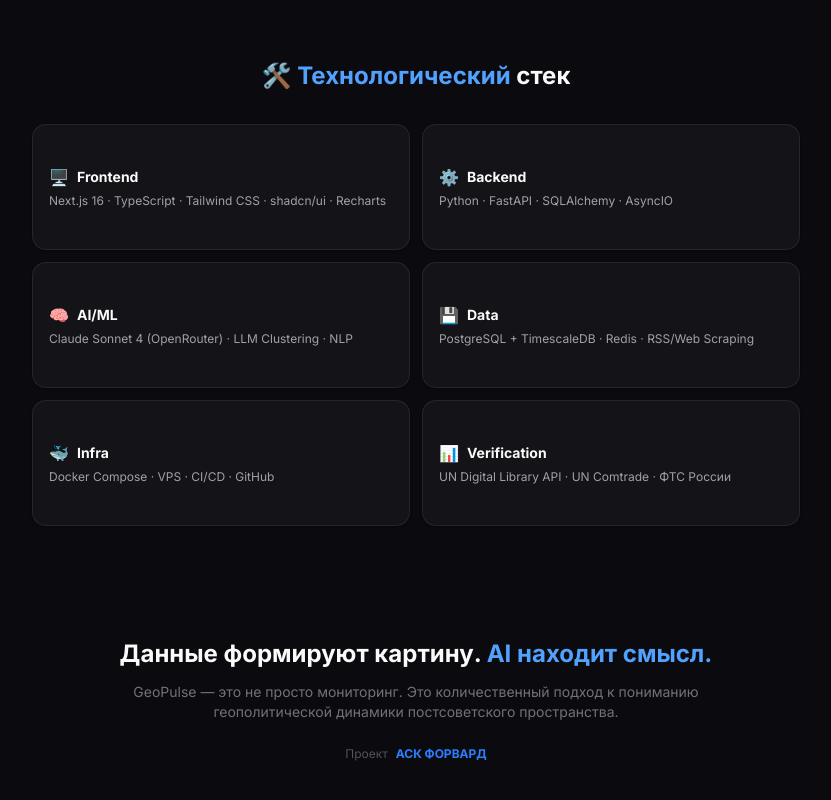
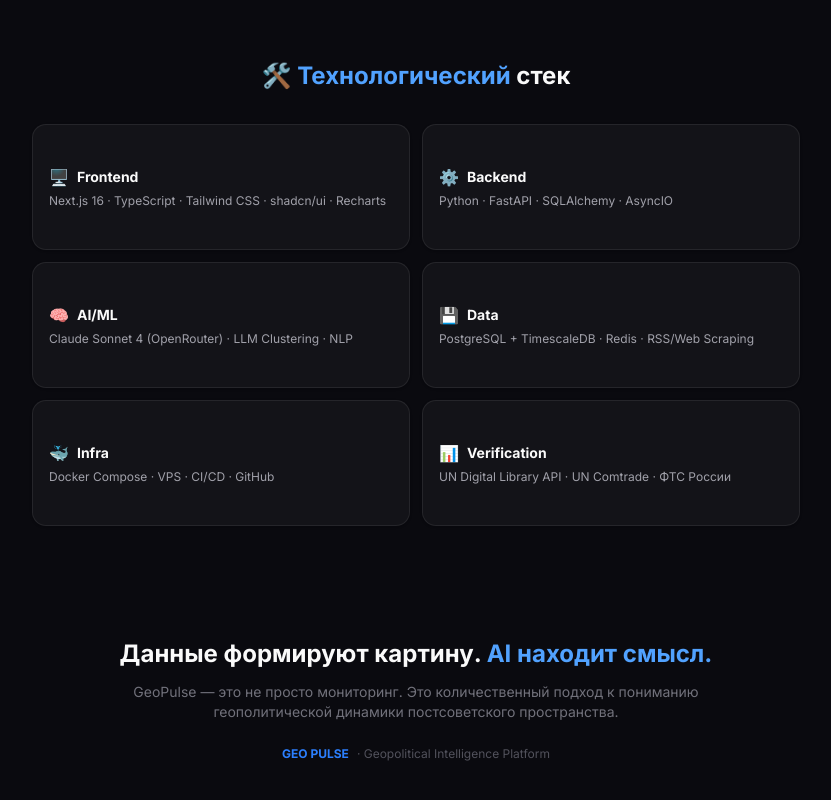
Before and after one commit to milkmike/GEO_PULSE, a Next.js app: page /about in a window 1280 px wide. Shown: the part 4111-4911 px from the top of the page, without its empty margins (224-1055 px from the left). Built offline with nearby package versions, Linux system fonts and the light colour scheme.

Commit message:
Remove АСК ФОРВАРД branding from About page

```diff
--- a/src/app/about/page.tsx
+++ b/src/app/about/page.tsx
@@ -463,8 +463,8 @@
             GeoPulse — это не просто мониторинг. Это количественный подход к пониманию геополитической динамики постсоветского пространства.
           </p>
           <div className="flex items-center justify-center gap-2 text-xs text-zinc-600">
-            <span>Проект</span>
-            <span className="font-bold text-blue-500">АСК ФОРВАРД</span>
+            <span className="font-bold text-blue-500">GEO PULSE</span>
+            <span>· Geopolitical Intelligence Platform</span>
           </div>
         </div>
       </section>
```
